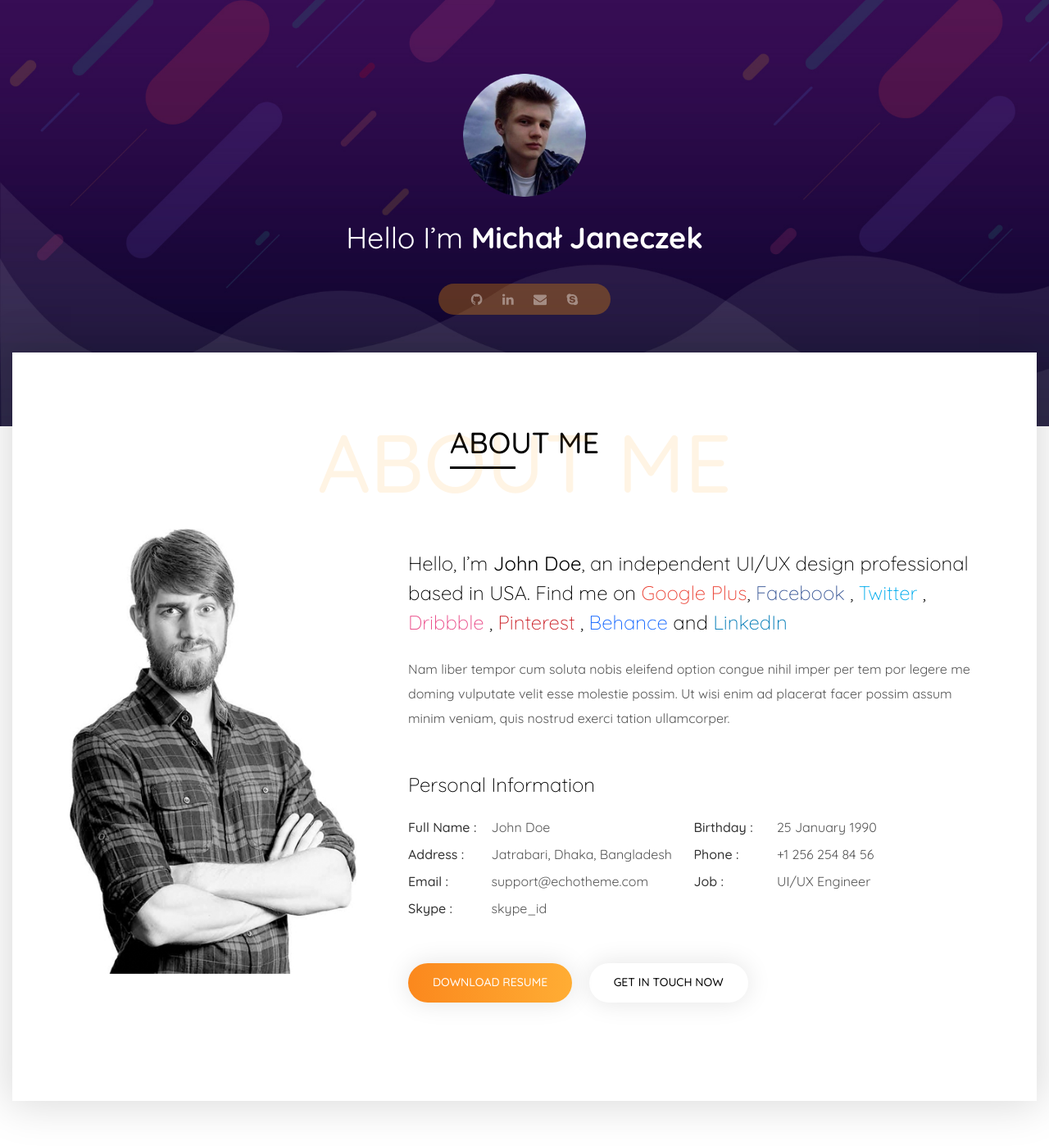
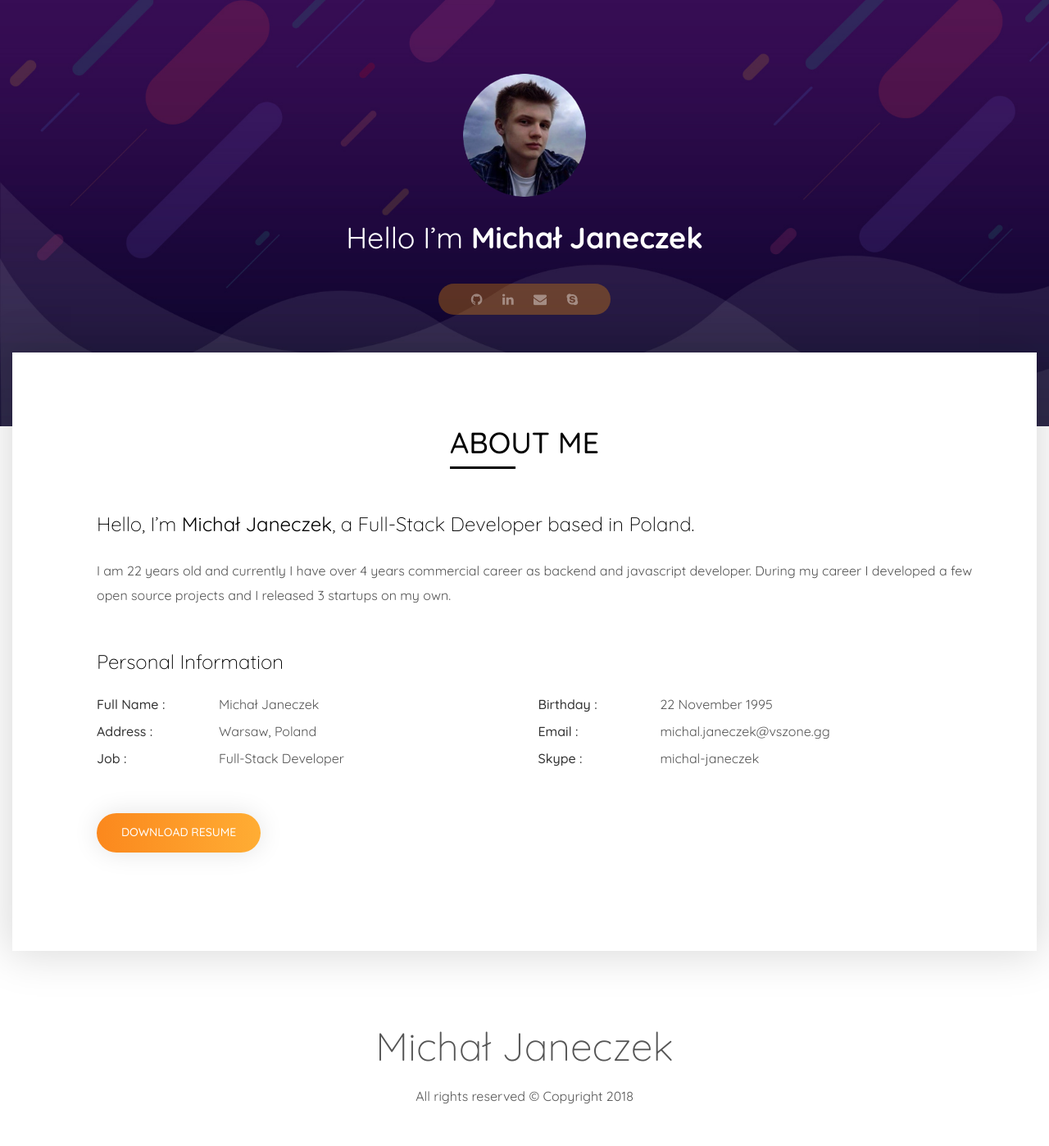
Before and after one commit to mjaneczek/mjaneczek.github.io, a Jekyll site: the page built from index.html, in a window 1280 px wide and 1400 px high. Shown: the whole window at 82% size. Built offline with Jekyll 4.4.1, drawn with Linux system fonts in a browser that asks for light colours.

Commit message:
First version of about me section

```diff
--- a/_includes/about.html
+++ b/_includes/about.html
@@ -1,27 +1,31 @@
 <section class="about-me" id="about">
   <div class="container">
     <div class="row">
-      <div class="col-sm-12 text-center mb-5 wow zoomIn">
-        <h2 class="section-title">About Me</h2><span class="background-text">about me</span>
+      <div class="col-sm-12 text-center">
+        <h2 class="section-title">About Me</h2>
       </div>
     </div>
     <div class="row">
-      <div class="col-lg-4 text-center wow fadeInLeft"><img alt="" src="assets/img/about-large.jpg"></div>
-      <div class="col-lg-8 about-me-text pl-lg-5">
-        <p class="lead my-4">Hello, I’m <strong>John Doe</strong>, an independent UI/UX design professional based in USA. Find me on <a class="google-plus-link" href="#">Google Plus</a>, <a class="facebook-link" href="#">Facebook</a> , <a class="twitter-link" href="#">Twitter</a> , <a class="dribbble-link" href="#">Dribbble</a> , <a class="pinterest-link" href="#">Pinterest</a> , <a class="behance-link" href="#">Behance</a> and <a class="linkedin-link" href="#">LinkedIn</a></p>
-        <p class="mb-5">Nam liber tempor cum soluta nobis eleifend option congue nihil imper per tem por legere me doming vulputate velit esse molestie possim. Ut wisi enim ad placerat facer possim assum minim veniam, quis nostrud exerci tation ullamcorper.</p>
+      <div class="col-lg-12 about-me-text pl-lg-5">
+        <p class="lead my-4">
+          Hello, I’m <strong>Michał Janeczek</strong>, a Full-Stack Developer based in Poland.
+        </p>
+        <p class="mb-5">
+          I am 22 years old and currently I have over 4 years commercial career as backend and javascript developer.
+          During my career I developed a few open source projects and I released 3 startups on my own.
+        </p>
         <h4>Personal Information</h4>
         <ul class="personal-info list-inline clearfix mb-5">
-          <li><strong>Full Name :</strong> John Doe</li>
-          <li><strong>Birthday :</strong> 25 January 1990</li>
-          <li><strong>Address :</strong> Jatrabari, Dhaka, Bangladesh</li>
-          <li><strong>Phone :</strong> +1 256 254 84 56</li>
+          <li><strong>Full Name :</strong> Michał Janeczek</li>
+          <li><strong>Birthday :</strong> 22 November 1995</li>
+          <li><strong>Address :</strong> Warsaw, Poland</li>
           <li>
-            <strong>Email :</strong> <a href="mailto:support@echotheme.com">support@echotheme.com</a>
+            <strong>Email :</strong> <a href="mailto:michal.janeczek@vszone.gg">michal.janeczek@vszone.gg</a>
           </li>
-          <li><strong>Job :</strong> UI/UX Engineer</li>
-          <li><strong>Skype :</strong> skype_id</li>
-        </ul><a class="btn btn-theme btn-active mr-md-3 wow slideInUp" href="resume.html">download resume</a> <a class="btn btn-theme wow slideInUp" href="contact.html">get in touch now</a>
+          <li><strong>Job :</strong> Full-Stack Developer</li>
+          <li><strong>Skype :</strong> michal-janeczek</li>
+        </ul>
+        <a class="btn btn-theme btn-active mr-md-3" href="resume.html">download resume</a>
       </div>
     </div>
   </div>
```
